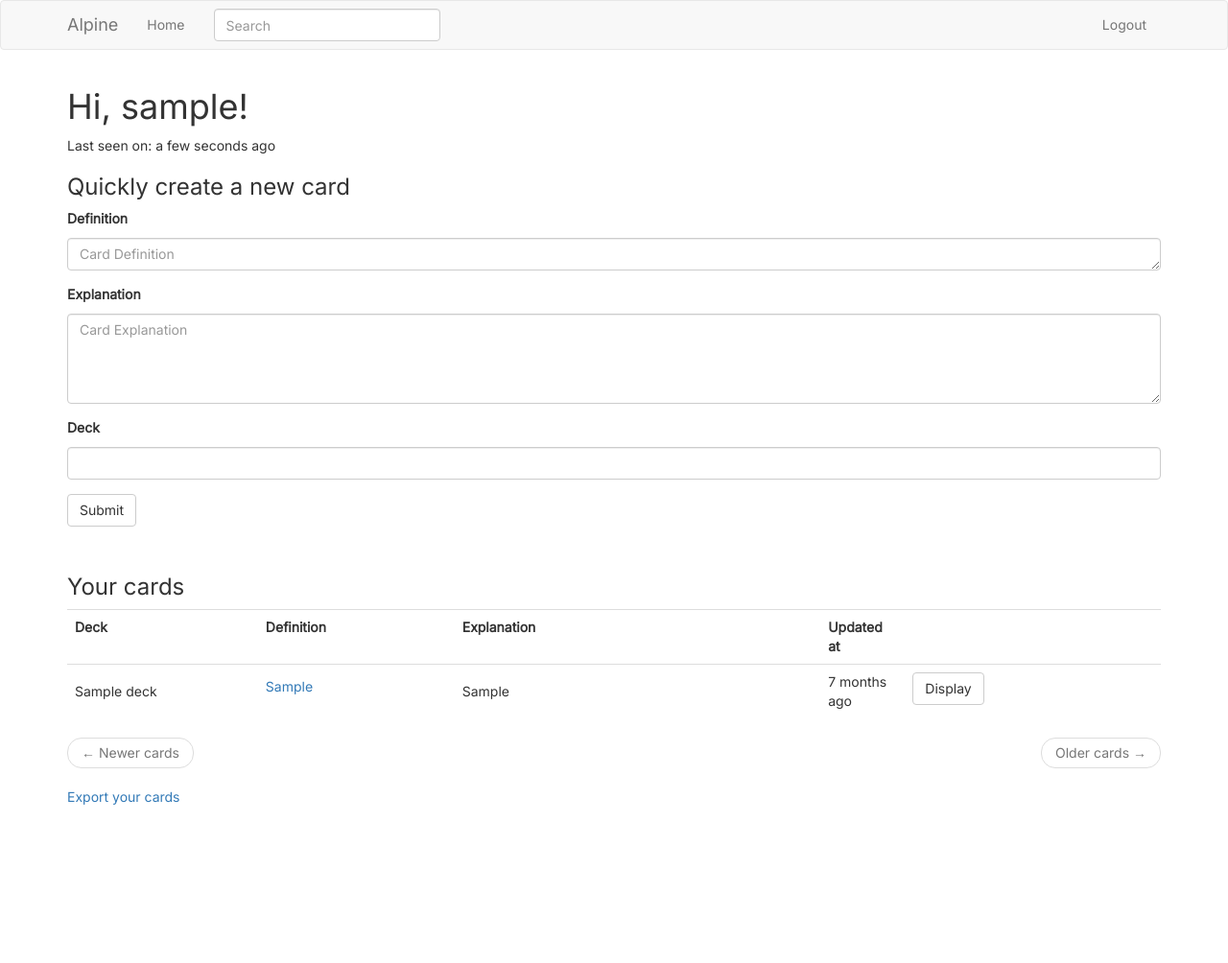
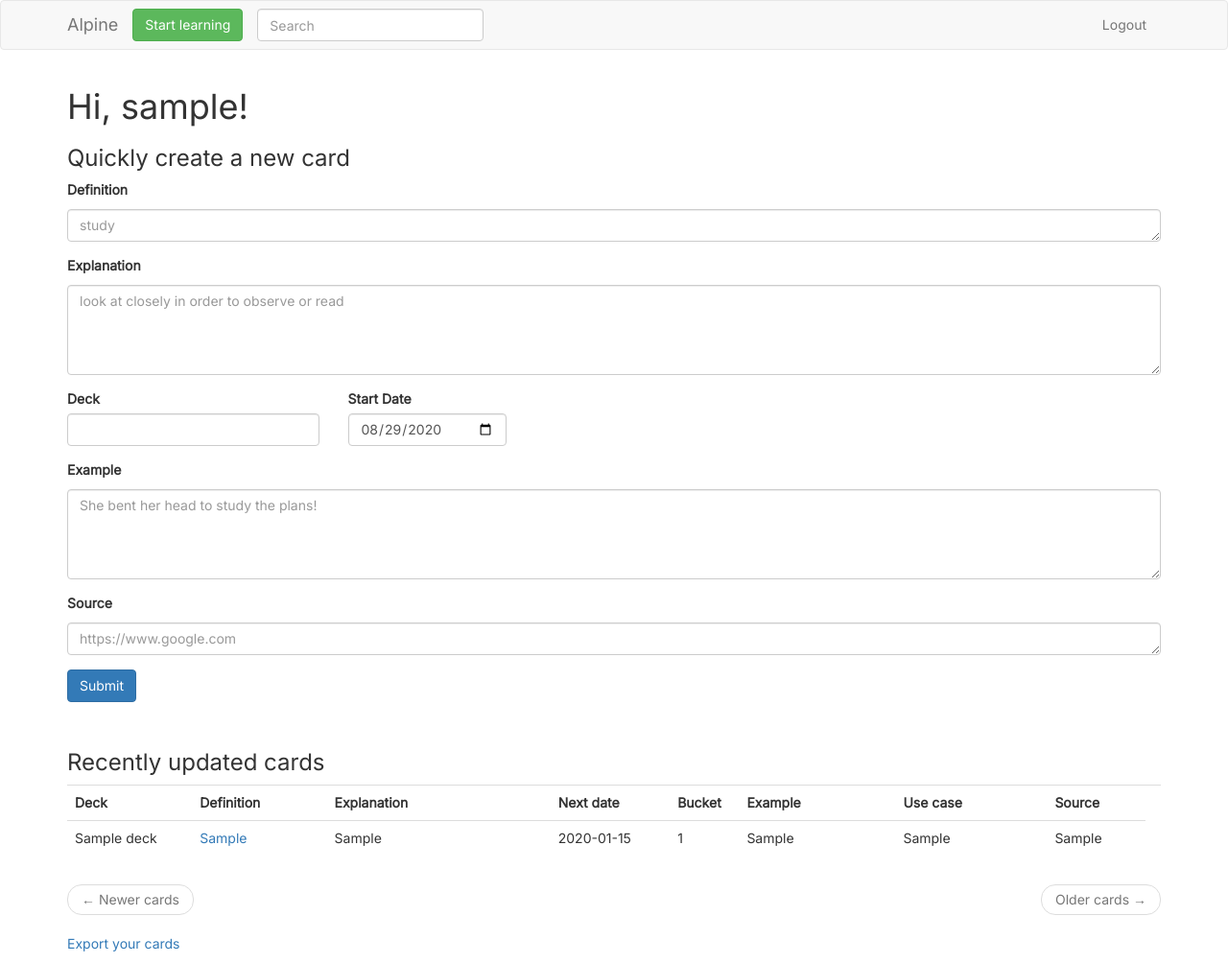
Before and after one commit to alpineapp/alpine, a Flask app: page / in a window 1280 px wide. Shown: the whole page at 96% size. Before the commit the page ends 839 px from the top, so only its background shows below. Run offline with Flask 2, Linux system fonts and the light colour scheme; a user stored in the database is signed in; tables that the repository leaves empty hold one stand-in row (values such as "Sample post"); some libraries are stand-ins or nearby versions.

Commit message:
18 learning session (#19)
Add Learning Session feature

Resolves: #18

Co-authored-by: Dinh Van Quy <dvquy.13@gmail.com>

```diff
--- a/app/main/forms.py
+++ b/app/main/forms.py
@@ -1,6 +1,8 @@
 from flask_wtf import FlaskForm
-from wtforms import SubmitField, TextAreaField, StringField
-from wtforms.validators import DataRequired, Length
+from wtforms import SubmitField, TextAreaField, StringField, IntegerField, \
+                    BooleanField, SelectField
+from wtforms.fields.html5 import DateField
+from wtforms.validators import DataRequired, Length, Optional
 from flask import request
 
 
@@ -22,6 +24,17 @@ class CardForm(FlaskForm):
         DataRequired(), Length(min=1, max=1000)])
     deck = StringField('Deck', validators=[DataRequired(),
                                            Length(min=1, max=256)])
+    start_date = DateField('Start Date', validators=[Optional()],
+                           format="%Y-%m-%d")
+    bucket = SelectField('Bucket', default=1, coerce=int,
+                         choices=list(zip(range(1,7), range(1,7))))
+    example = TextAreaField('Example', validators=[
+        Optional(), Length(min=1, max=2048)])
+    use_case = TextAreaField('Use Case', validators=[
+        Optional(), Length(min=1, max=2048)])
+    source = TextAreaField('Source', validators=[
+        Optional(), Length(min=1, max=2048)])
+    reverse_asking = BooleanField('Reverse Asking', default=False)
     submit = SubmitField('Submit')
 
 
@@ -31,3 +44,18 @@ class EmptyForm(FlaskForm):
 
 class DeleteCardForm(FlaskForm):
     submit = SubmitField('Delete')
+
+
+class StartLearningForm(FlaskForm):
+    num_random_learned = IntegerField('Relearn',
+                                      default=5)
+    learn_date = DateField('Target Date', format="%Y-%m-%d")
+    submit = SubmitField('Start')
+
+
+class ClearLearningForm(FlaskForm):
+    submit = SubmitField('Clear')
+
+
+class LearningForm(FlaskForm):
+    next = SubmitField('Next')
--- a/app/main/routes.py
+++ b/app/main/routes.py
@@ -1,14 +1,16 @@
 from datetime import datetime
 from flask import render_template, flash, redirect, url_for, \
-                  request, jsonify, current_app, g
+                  request, jsonify, current_app, g, session
 from werkzeug.urls import url_parse
 from flask_login import current_user, login_user, logout_user, \
                         login_required
 
 from app import db
 from app.main import bp
-from app.main.forms import CardForm, SearchForm, EmptyForm, DeleteCardForm
+from app.main.forms import CardForm, SearchForm, EmptyForm, DeleteCardForm, \
+                           StartLearningForm, ClearLearningForm, LearningForm
 from app.models import User, Card, Notification, Deck
+from app.learning import LearningHelper
 
 
 @bp.route('/', methods=['GET', 'POST'])
@@ -24,11 +26,17 @@ def index():
             db.session.add(deck)
             db.session.flush()
         card = Card(front=form.front.data, back=form.back.data,
-                    user_id=current_user.id, deck_id=deck.id)
+                    user_id=current_user.id, deck_id=deck.id,
+                    start_date=form.start_date.data, bucket=form.bucket.data,
+                    example=form.example.data,
+                    use_case=form.use_case.data, reverse_asking=form.reverse_asking.data)
+        card.set_next_date()
         db.session.add(card)
         db.session.commit()
         flash('Your card is added!')
         return redirect(url_for('main.index'))
+    elif request.method == 'GET':
+        form.start_date.data = datetime.today()
     page = request.args.get('page', 1, type=int)
     cards = current_user.cards.order_by(Card.timestamp.desc()) \
                               .paginate(page, current_app.config['CARDS_PER_PAGE'],
@@ -39,6 +47,7 @@ def index():
         if cards.has_prev else None
     return render_template('index.html', title='Home',
                            form=form, cards=cards.items,
+                           mode='create',
                            next_url=next_url, prev_url=prev_url)
 
 @bp.before_app_request
@@ -48,9 +57,9 @@ def before_request():
         db.session.commit()
         g.search_form = SearchForm()
 
-@bp.route('/displayBack', methods=['POST'])
+@bp.route('/display_back', methods=['POST'])
 @login_required
-def displayBack():
+def display_back():
     card_id = request.form['card_id']
     card = Card.query.get(int(card_id))
     return jsonify({'text': card.back})
@@ -130,6 +139,13 @@ def edit_card(card_id):
         card.back = form.back.data
         card.deck_id = deck.id
         card.timestamp = datetime.utcnow()
+        card.start_date = form.start_date.data
+        card.bucket = form.bucket.data
+        card.example = form.example.data
+        card.use_case = form.use_case.data
+        card.source = form.source.data
+        card.reverse_asking = form.reverse_asking.data
+        card.set_next_date()
         db.session.add(card)
         db.session.commit()
         flash('Your card is edited!')
@@ -138,4 +154,63 @@ def edit_card(card_id):
         form.front.data = card.front
         form.back.data = card.back
         form.deck.data = card.deck.name
-    return render_template("edit_card.html", form=form)
+        form.start_date.data = card.start_date
+        form.bucket.data = card.bucket
+        form.example.data = card.example
+        form.use_case.data = card.use_case
+        form.source.data = card.source
+        form.reverse_asking.data = card.reverse_asking
+    return render_template("edit_card.html", form=form, mode='edit')
+
+@bp.route('/start_learning', methods=['GET', 'POST'])
+@login_required
+def start_learning():
+    start_form = StartLearningForm()
+    clear_form = ClearLearningForm()
+    if start_form.validate_on_submit() and request.form['mode'] == 'start':
+        return redirect(url_for('main.learning',
+                                num_random_learned=start_form.num_random_learned.data,
+                                learn_date=start_form.learn_date.data))
+    elif clear_form.validate_on_submit() and request.form['mode'] == 'clear':
+        session['lh'] = None
+    start_form.learn_date.data = datetime.today()
+    return render_template("start_learning.html", start_form=start_form,
+                           clear_form=clear_form)
+
+@bp.route('/learning?num_random_learned=<num_random_learned>&learn_date=<learn_date>', methods=['GET', 'POST'])
+@login_required
+def learning(num_random_learned, learn_date):
+    date_fmt = "%Y-%m-%d"
+    if isinstance(learn_date, str):
+        learn_date = datetime.strptime(learn_date, date_fmt)
+    lh = LearningHelper(num_random_learned, learn_date)
+    if session.get('lh'):
+        lh_dict = session['lh']
+        lh.deserialize(lh_dict)
+    else:
+        current_app.logger.info(f'Create new LearingHelper')
+        lh.collect_tasks_missed()
+        lh.collect_tasks_today()
+        lh.collect_random_learned()
+        lh.start()
+        session['lh'] = lh.serialize()
+    card = lh.get_current_card()
+    if card is None:
+        session['lh'] = None
+        return render_template('end_learning.html', cursor=lh.cursor)
+    form = LearningForm()
+    if form.validate_on_submit():
+        if request.form['button'] == 'not_ok':
+            card.handle_not_ok()
+        elif request.form['button'] == 'ok':
+            card.handle_ok()
+        db.session.add(card)
+        db.session.commit()
+        lh.cursor += 1
+        session['lh'] = lh.serialize()
+        card = lh.get_current_card()
+        if card is None:
+            session['lh'] = None
+            return render_template('end_learning.html', cursor=lh.cursor)
+    return render_template('learning.html', form=form, card=card,
+                           size=len(lh.cards), cursor=lh.cursor)
--- a/app/templates/_card.html
+++ b/app/templates/_card.html
@@ -1,25 +1,32 @@
 <tr id="card-{{ card.id }}" card-id='{{ card.id }}'>
-    <td width='300px' style='vertical-align: middle;'>
+    <td width='300px'>
         {% if card.deck %}
         {{ card.get_deck_name() }}
         {% endif %}
     </td>
-    <td width='300px' style='vertical-align: middle;'>
-        <span class="card_popup"'>
+    <td width='300px'>
+        <span class="card_popup">
             <p><a href="{{ url_for('main.card_profile', card_id=card.id) }}">{{ card.front }}</a></p>
         </span>
     </td>
-    <td width='600px' style='vertical-align: middle;'>
+    <td width='600px'>
         {{ card.back }}
     </td>
-    <td width='100px' style='vertical-align: middle;'>
-        {{ moment(card.timestamp).fromNow() }}
+    <td width='300px'>
+        {% if card.next_date %}
+        {{ card.next_date.strftime('%Y-%m-%d') }}
+        {% endif %}
+    </td>
+    <td width='100px'>
+        {{ card.bucket }}
     </td>
     <td width='400px'>
-        <a class="btn btn-default displayBtn"
-           role="button"
-           style='vertical-align: middle;'
-           href="javascript:displayBack(
-                    '#card-{{ card.id }}');">Display</a>
+        {{ card.example }}
+    </td>
+    <td width='400px'>
+        {{ card.use_case }}
+    </td>
+    <td width='200px'>
+        {{ card.source }}
     </td>
 </tr>
--- a/app/templates/_edit_card.html
+++ b/app/templates/_edit_card.html
@@ -7,19 +7,44 @@
         <div class="alert alert-danger" role="alert">{{ error }}</div>
     {% endif %}
     {% endwith %}
-    <div class="form-group">
+    <div class='form-group'>
         <label for="frontLabel">{{ form.front.label }}</label>
-        {{ form.front(rows=1, placeholder='Card Definition',
-                      class='form-control') }}
+        {{ form.front(rows=1, placeholder='study', class='form-control') }}
     </div>
     <div class="form-group">
         <label for="backLabel">{{ form.back.label }}</label>
-        {{ form.back(rows=4, placeholder='Card Explanation',
+        {{ form.back(rows=4, placeholder='look at closely in order to observe or read',
                       class='form-control') }}
     </div>
+    <div class="row form-row">
+        <div class='form-group col-md-3'>
+        <label>{{ form.deck.label.text }}</label>
+            {{ form.deck(class='form-control') }}
+        </div>
+        <div class='form-group col-md-2'>
+            <label>{{ form.start_date.label.text }}</label>
+            {{ form.start_date(class='form-control') }}
+        </div>
+        {% if mode == 'edit' %}
+        <div class='form-group col-sm-1'>
+            <label>{{ form.bucket.label.text }}</label>
+            {{ form.bucket(class='form-control') }}
+        </div>
+        <div class='form-group col-md-2'>
+            <label>{{ form.reverse_asking.label.text }}</label>
+            {{ form.reverse_asking(class='checkbox') }}
+        </div>
+        {% endif %}
+    </div>
     <div class="form-group">
-        <label for="deckLabel">{{ form.deck.label }}</label>
-        {{ form.deck(class='form-control') }}
+        <label for="exampleLabel">{{ form.example.label }}</label>
+        {{ form.example(rows=4, placeholder='She bent her head to study the plans!',
+                        class='form-control') }}
     </div>
-    <p>{{ form.submit(class='btn btn-default') }}</p>
+    <div class="form-group">
+        <label for="sourceLabel">{{ form.source.label }}</label>
+        {{ form.source(rows=1, placeholder='https://www.google.com',
+                       class='form-control') }}
+    </div>
+    <p>{{ form.submit(class='btn btn-primary') }}</p>
 </form>
--- a/app/templates/base.html
+++ b/app/templates/base.html
@@ -24,11 +24,13 @@
                     <span class="icon-bar"></span>
                 </button>
                 <a class="navbar-brand" href="{{ url_for('main.index') }}">Alpine</a>
+                <div class="nav navbar-nav navbar-btn">
+                    <a class='btn btn-success' href="{{ url_for('main.start_learning') }}">
+                        Start learning
+                    </a>
+                </div>
             </div>
             <div class="collapse navbar-collapse" id="bs-example-navbar-collapse-1">
-                <ul class="nav navbar-nav">
-                    <li><a href="{{ url_for('main.index') }}">Home</a></li>
-                </ul>
                 <ul class="nav navbar-nav navbar-right">
                     {% if current_user.is_anonymous %}
                     <li><a href="{{ url_for('auth.login') }}">Login</a></li>
@@ -82,18 +84,6 @@
     {{ moment.include_moment() }}
 
     <script>
-        function displayBack(sourceElem) {
-            var displayElem = $(sourceElem).find(".displayBtn");
-            displayElem.html('<img src="{{ url_for('static', filename='loading.gif') }}">');
-            $.post('/displayBack', {
-                card_id: $(sourceElem).attr('card-id')
-            }).done(function(response) {
-                displayElem.replaceWith(response['text']);
-            }).fail(function() {
-                displayElem.text("{{ 'Error: Could not contact server.' }}");
-            });
-        }
-
         $(function() {
             var timer = null;
             $('.card_popup').hover(
@@ -168,5 +158,40 @@
         function set_task_progress(task_id, progress) {
             $('#' + task_id + '-progress').text(progress);
         }
+
+        // For learning session JS utilities
+        $("#notOK").click(function() {
+            $("#notOK").hide();
+            $("#nextInput").val("not_ok");
+            $("#next").show();
+            $("#ok").hide();
+            displayBack($("#displayBtn"));
+        })
+
+        $("#ok").click(function() {
+            $("#notOK").hide();
+            $("#nextInput").val("ok");
+            $("#next").show();
+            $("#ok").hide();
+            displayBack($("#displayBtn"));
+        })
+
+        function displayBack(sourceElem) {
+            var card_id = sourceElem.attr("card_id");
+            var displayElem = $("#displayTarget");
+            displayElem.html('<img src="{{ url_for('static', filename='loading.gif') }}">');
+            $.post('/display_back', {
+                card_id: card_id
+            }).done(function(response) {
+                displayElem.text(response['text']);
+                sourceElem.hide();
+            }).fail(function() {
+                displayElem.text("{{ 'Error: Could not contact server.' }}");
+            });
+        }
+
+        $("#displayBtn").click(function() {
+            displayBack($(this));
+        })
     </script>
 {% endblock %}
--- a/app/templates/index.html
+++ b/app/templates/index.html
@@ -2,21 +2,22 @@
 
 {% block app_content %}
     <h1>Hi, {{ current_user.username }}!</h1>
-    {% if current_user.last_seen %}
-    <p>Last seen on: {{ moment(current_user.last_seen).fromNow() }}</p>
-    {% endif %}
     {% if form %}
     <h3> Quickly create a new card </h3>
     {% include "_edit_card.html" %}
     {% endif %}
     <br>
-    <h3> Your cards </h3>
+    <h3> Recently updated cards </h3>
     <table class="table table-hover">
         <tr>
             <th>Deck</th>
             <th>Definition</th>
             <th>Explanation</th>
-            <th>Updated at</th>
+            <th>Next date</th>
+            <th>Bucket</th>
+            <th>Example</th>
+            <th>Use case</th>
+            <th>Source</th>
             <th></th>
         </tr>
         {% for card in cards %}
--- a/config.py
+++ b/config.py
@@ -20,7 +20,7 @@ class Config(object):
     MAIL_PASSWORD = os.environ.get('MAIL_PASSWORD')
     ADMINS = ['prinskyen@gmail.com']
     # Pagination
-    CARDS_PER_PAGE = 3
+    CARDS_PER_PAGE = 10
     # Full-text search
     ELASTICSEARCH_URL = os.environ.get('ELASTICSEARCH_URL')
     # Logging
```
Also changed, not shown: app/learning.py (added, +44 -0 lines), app/models.py (+45 -1 lines), app/templates/end_learning.html (added, +9 -0 lines), app/templates/learning.html (added, +56 -0 lines), app/templates/start_learning.html (added, +33 -0 lines), docker-compose.yml (+25 -25 lines), migrations/versions/7bb311a923c6_more_card_info.py (added, +42 -0 lines).
